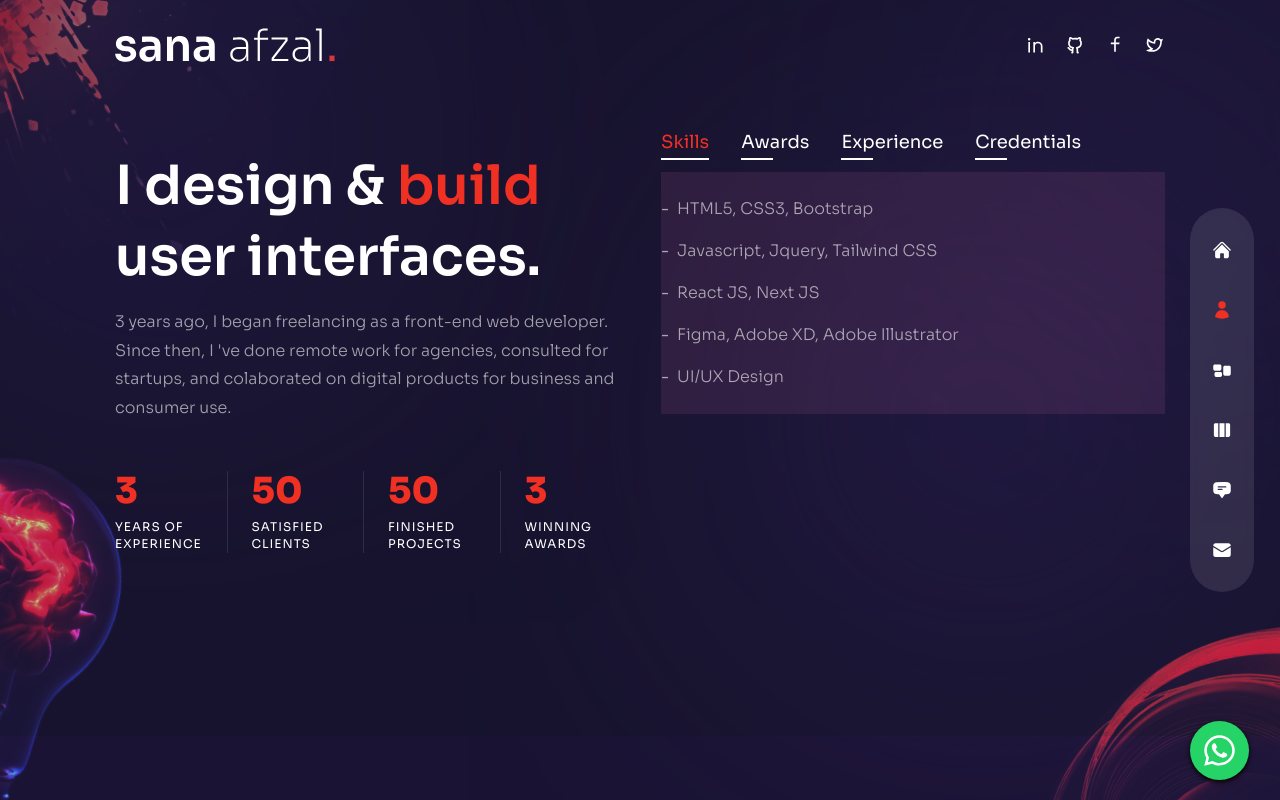
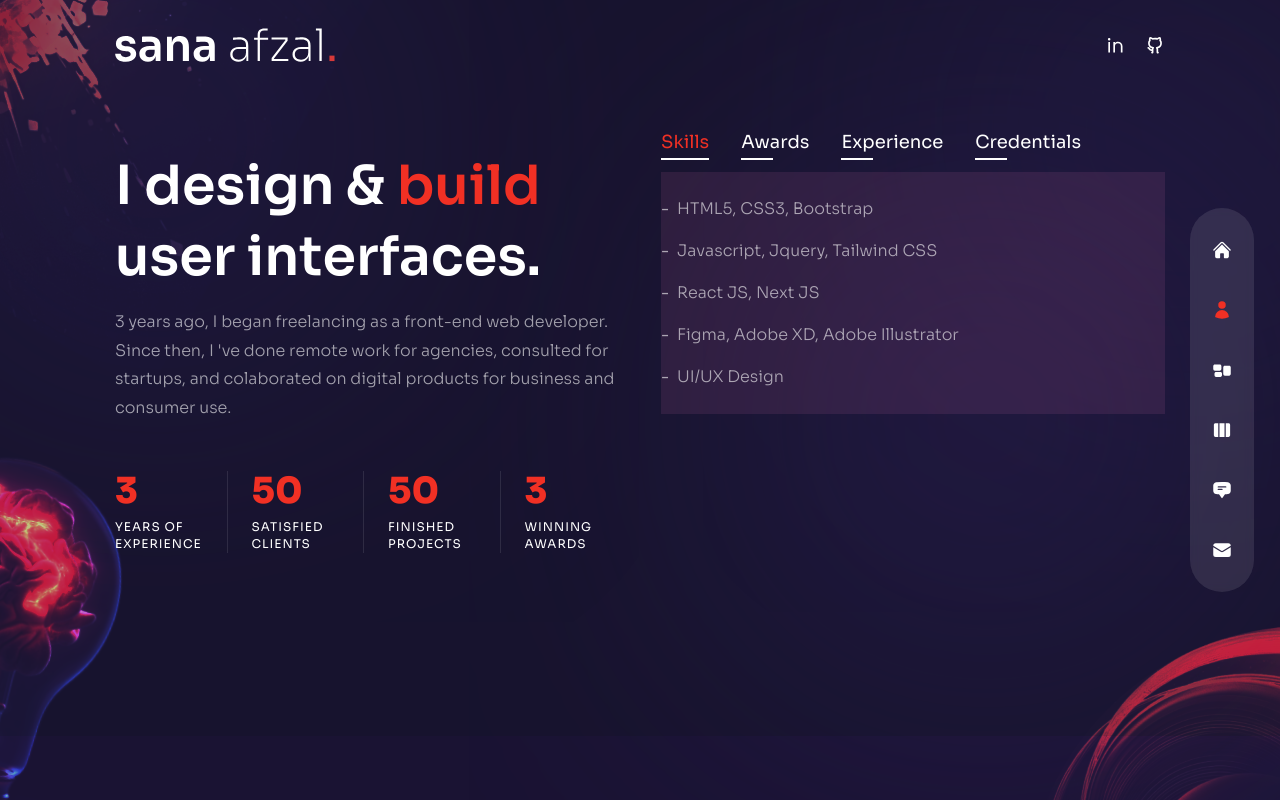
Before and after one commit to sanaafzal-cmd/nextjs-portfolio, a Next.js app: page /about in a window 1280 px wide. Built offline with nearby package versions, Linux system fonts and the light colour scheme.

Commit message:
new commit

```diff
--- a/components/Socials.js
+++ b/components/Socials.js
@@ -13,12 +13,7 @@ const Socials = () => {
     <Link href={'https://github.com/sanaafzal-cmd'} className='hover:text-accent transition-all duration-300'>
       <RiGithubLine />
     </Link>
-    <Link href={'https://www.facebook.com/sanaAfzal789/'} className='hover:text-accent transition-all duration-300'>
-      <RiFacebookLine />
-    </Link>
-    <Link href={'https://twitter.com/sani_afzal?t=xHofZLUqa-TmCr6RSUAcKA&s=09'} className='hover:text-accent transition-all duration-300'>
-      <RiTwitterLine />
-    </Link>
+
   </div>
   )
 };
--- a/pages/about/index.js
+++ b/pages/about/index.js
@@ -120,7 +120,7 @@ const About = () => {
     <div>
       {" "}
       <div className="h-full bg-primary/30 py-32 text-center xl:text-left">
-        <FloatingWhatsAppIcon />
+
         {/* Circles */}
       <div className='w-[200px] xl:w-[300px] absolute -right-16 -bottom-2 mix-blend-color-dodge animate-pulse duration-75 z-10'>
     <Image src={'/circles.png'}
--- a/pages/contact/index.js
+++ b/pages/contact/index.js
@@ -53,7 +53,7 @@ const Contact = () => {
     }
   };
   return <div className='h-full bg-primary/30'>
-    <FloatingWhatsAppIcon />
+
     <Circles />
     <div className='container mx-auto py-32 text-center xl:text-left flex items-center justify-center h-full'>
       <div className=''>
--- a/pages/index.js
+++ b/pages/index.js
@@ -19,7 +19,7 @@ import {fadeIn} from '../variants'
 const Home = () => {
   return (
   <div className='bg-primary/60 h-full'>
-     <FloatingWhatsAppIcon />
+
 
     {/* text */}
 
--- a/pages/services/index.js
+++ b/pages/services/index.js
@@ -46,7 +46,7 @@ import { fadeIn } from '../../variants';
 
 const Services = () => {
   return <div className='h-full bg-primary/30 py-36 flex items-center'>
-    <FloatingWhatsAppIcon />
+
     <Circles />
     <div className='container mx-auto xl:mt-auto'>
       <div className='flex flex-col xl:flex-row gap-x-8'>
--- a/pages/testimonials/index.js
+++ b/pages/testimonials/index.js
@@ -13,7 +13,7 @@ import Circles from "../../components/Circles";
 const Testimonials = () => {
   return(
     <div className="h-full bg-primary/30 py-32 text-center">
-      <FloatingWhatsAppIcon />
+
       <Circles />
       <div className="container mx-auto h- flex flex-col justify-center">
         <motion.h2 variants={fadeIn('up', 0.2)}
--- a/pages/work/index.js
+++ b/pages/work/index.js
@@ -46,7 +46,7 @@ import { fadeIn } from '../../variants';
 
 const Work = () => {
   return <div className='h-full bg-primary/30 py-36 flex items-center'>
-    <FloatingWhatsAppIcon />
+
     <Circles />
     <div className='container mx-auto xl:mt-auto'>
       <div className='flex flex-col xl:flex-row gap-x-8'>
```
